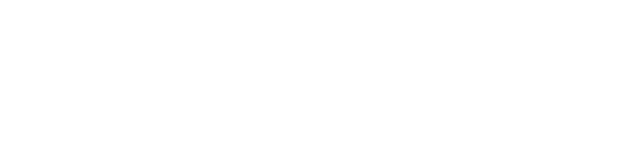
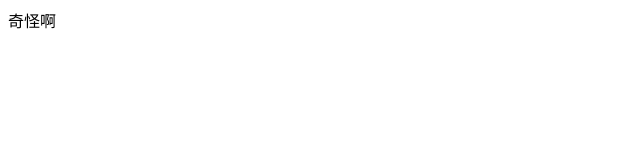
Before and after one commit to 1978476055/Agito, a plain HTML site: page index.html in a window 1280 px wide. Shown: the full height of the page, 0-640 px from the left. Drawn offline with Linux system fonts and the light colour scheme.

Commit message:
第三次提交

```diff
--- a/index.html
+++ b/index.html
@@ -8,6 +8,8 @@
 </head>
 <body>
     <!-- wotaokgalgjljgajlgjdl -->
-    <div></div>
+    <div>
+        奇怪啊
+    </div>
 </body>
 </html>
```
